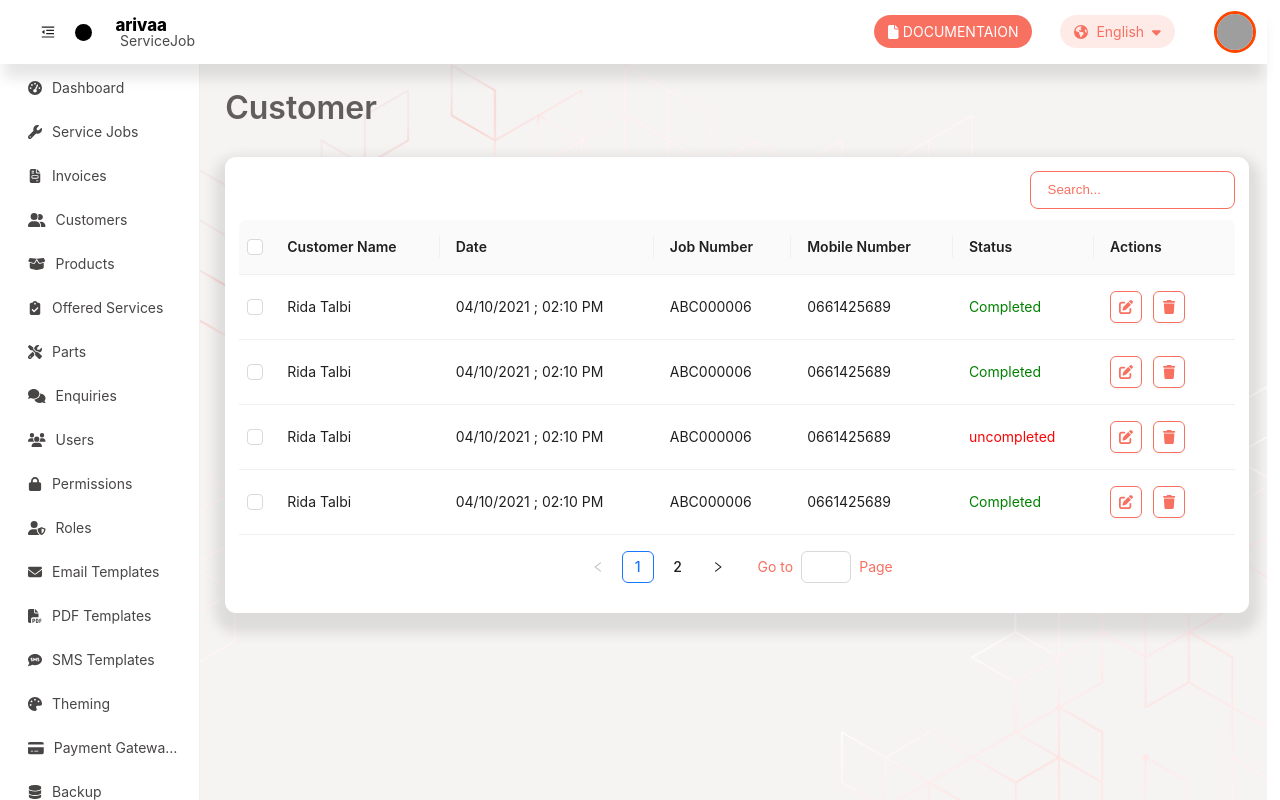
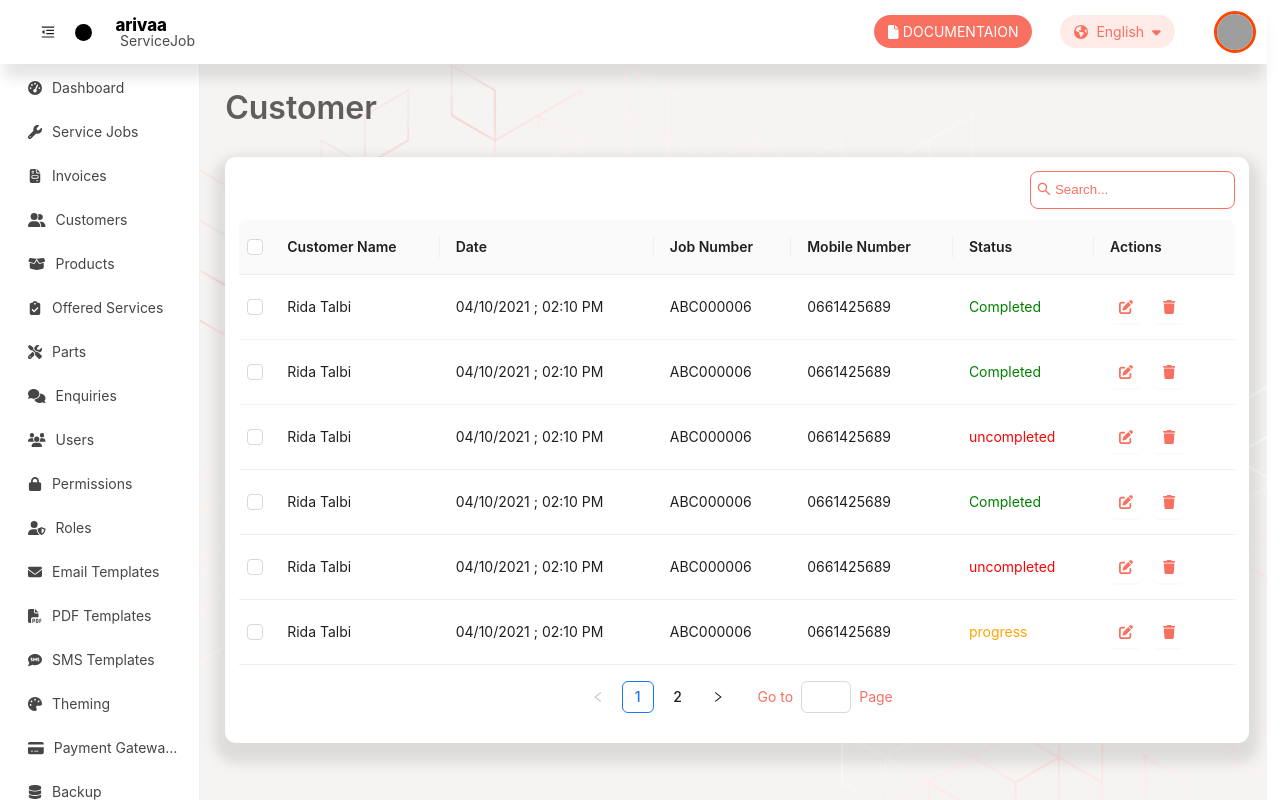
Before and after one commit to Sainkee/LaxaarDashBoard, a React (Vite) app: page / in a window 1280 px wide. Shown: the top 800 px of the page. Built offline with nearby package versions, Linux system fonts and the light colour scheme; grey boxes are pictures that could not be loaded.

Commit message:
searchIcon added

```diff
--- a/src/App.css
+++ b/src/App.css
@@ -235,7 +235,16 @@
 }
 
 .fa-icon {
+  border: none;
   border-color: #f87060;
   margin-right: 0.8em;
   color: #f87060;
+}
+.fa-icon:hover, .fa-icon:active {
+  border: 1px solid #f87060;
+}
+
+.searchIcon {
+  color: #f87060;
+  transform: translate(1.5em);
 }/*# sourceMappingURL=App.css.map */
--- a/src/App.scss
+++ b/src/App.scss
@@ -241,8 +241,19 @@
   color: rgb(249, 5, 5);
 }
 .fa-icon{
+  border: none;
   border-color: #f87060;
   margin-right: 0.8em;
   color: #f87060;
 
+  &:hover,
+  &:active {
+      border: 1px solid #f87060;
+  }
+
 }
+
+.searchIcon{
+  color: #f87060;
+  transform: translate(1.5em);
+}
--- a/src/components/CustomerData.jsx
+++ b/src/components/CustomerData.jsx
@@ -1,5 +1,6 @@
 import React from "react";
 import CustomerInfo from "./CustomerInfo";
+import { SearchOutlined } from '@ant-design/icons';
 
 function CustomerData() {
 
@@ -7,10 +8,12 @@ function CustomerData() {
     <>
       <div className="customerDataSection">
         <div className="inputBox">
+        <SearchOutlined className="searchIcon"/>
           <input
             type="text"
             className="InputText"
-            placeholder=" Search..."
+            placeholder="   Search..."
+
           />
         </div>
         <CustomerInfo />
--- a/src/components/CustomerInfo.jsx
+++ b/src/components/CustomerInfo.jsx
@@ -159,7 +159,7 @@ const CustomerInfo = () => {
         columns={columns}
         dataSource={data}
         pagination={{
-          pageSize: 4,
+          pageSize: 6,
           showQuickJumper: true, // Optional: allow quick jumping between pages
         }}
       />
```
Also changed, not shown: 1 other file (tests, documents, lock files or other folders).
